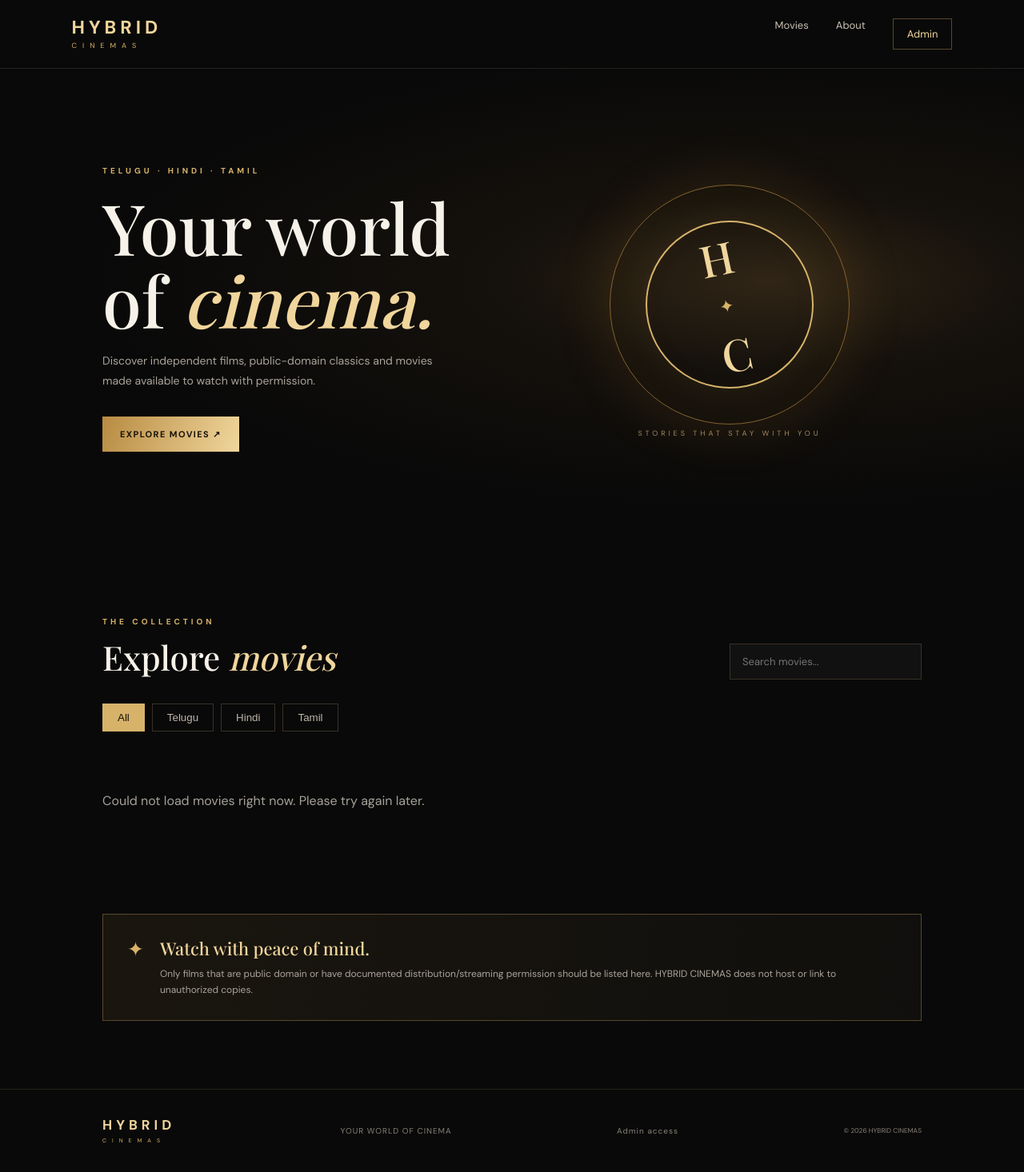
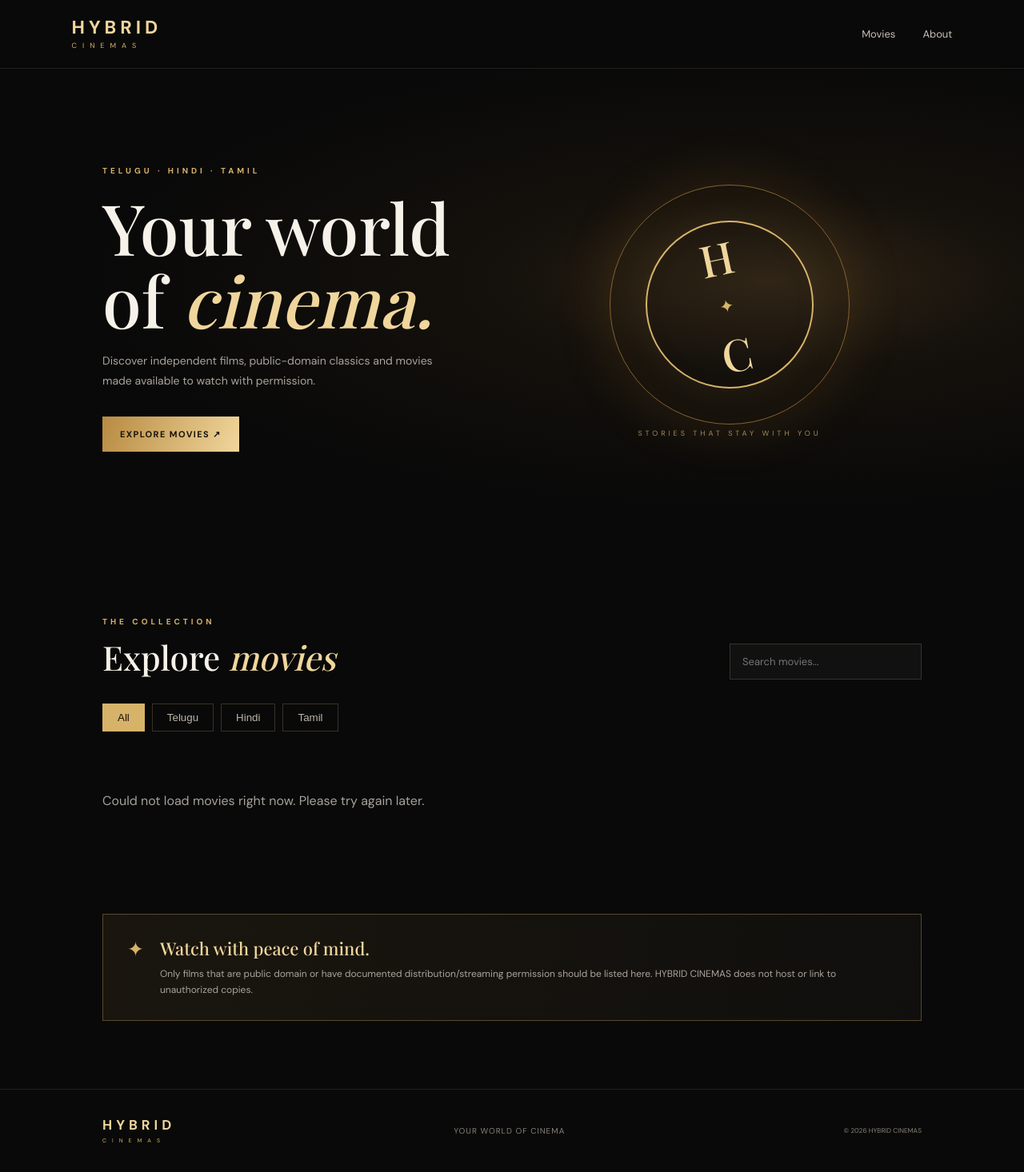
Before and after one commit to hybrid-cms/hybrid-cinemas, a plain HTML site: page index.html in a window 1280 px wide. Shown: the whole page at 80% size. Drawn offline with nearby package versions, Linux system fonts and the light colour scheme; no server answers; a web font is replaced by a local one.

Commit message:
Hide admin links from public website

```diff
--- a/index.html
+++ b/index.html
@@ -1,10 +1,10 @@
 <!doctype html>
 <html lang="en"><head><meta charset="utf-8"><meta name="viewport" content="width=device-width,initial-scale=1"><meta name="theme-color" content="#090909"><title>HYBRID CINEMAS — Your World of Cinema</title><link rel="stylesheet" href="styles.css"></head>
 <body>
-<header class="topbar"><a class="brand" href="index.html"><span>HYBRID</span><small>CINEMAS</small></a><nav><a href="#movies">Movies</a><a href="#about">About</a><a class="admin-link" href="admin.html">Admin</a></nav><button class="menu-btn" aria-label="Open menu" onclick="document.querySelector('nav').classList.toggle('open')">☰</button></header>
+<header class="topbar"><a class="brand" href="index.html"><span>HYBRID</span><small>CINEMAS</small></a><nav><a href="#movies">Movies</a><a href="#about">About</a></nav><button class="menu-btn" aria-label="Open menu" onclick="document.querySelector('nav').classList.toggle('open')">☰</button></header>
 <main><section class="hero"><div><p class="eyebrow">TELUGU · HINDI · TAMIL</p><h1>Your world<br>of <em>cinema.</em></h1><p class="hero-sub">Discover independent films, public-domain classics and movies made available to watch with permission.</p><a class="gold-btn" href="#movies">EXPLORE MOVIES ↗</a></div><div class="hero-art"><div class="halo"></div><div class="reel">H<span>✦</span>C</div><div class="hero-caption">STORIES THAT STAY WITH YOU</div></div></section>
 <section class="catalog" id="movies"><div class="section-head"><div><p class="eyebrow">THE COLLECTION</p><h2>Explore <em>movies</em></h2></div><input id="search" type="search" placeholder="Search movies..." aria-label="Search movies"></div><div class="filters"><button class="filter active" data-lang="All">All</button><button class="filter" data-lang="Telugu">Telugu</button><button class="filter" data-lang="Hindi">Hindi</button><button class="filter" data-lang="Tamil">Tamil</button></div><div class="movie-grid" id="movieGrid"></div><p class="empty" id="empty">Loading movies…</p></section>
 <section class="notice" id="about"><span class="notice-icon">✦</span><div><h3>Watch with peace of mind.</h3><p>Only films that are public domain or have documented distribution/streaming permission should be listed here. HYBRID CINEMAS does not host or link to unauthorized copies.</p></div></section></main>
-<footer><a class="brand footer-brand" href="#"><span>HYBRID</span><small>CINEMAS</small></a><p>YOUR WORLD OF CINEMA</p><a href="admin.html">Admin access</a><small>© <span id="year"></span> HYBRID CINEMAS</small></footer>
+<footer><a class="brand footer-brand" href="#"><span>HYBRID</span><small>CINEMAS</small></a><p>YOUR WORLD OF CINEMA</p><small>© <span id="year"></span> HYBRID CINEMAS</small></footer>
 <div class="modal hidden" id="movieModal" role="dialog" aria-modal="true"><div class="modal-card"><button class="close" onclick="closeMovie()">×</button><div id="modalContent"></div></div></div>
 <script src="https://cdn.jsdelivr.net/npm/@supabase/supabase-js@2"></script><script src="supabase-config.js"></script><script src="app.js"></script></body></html>
```
